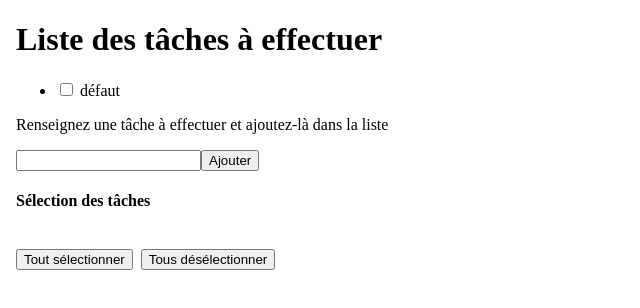
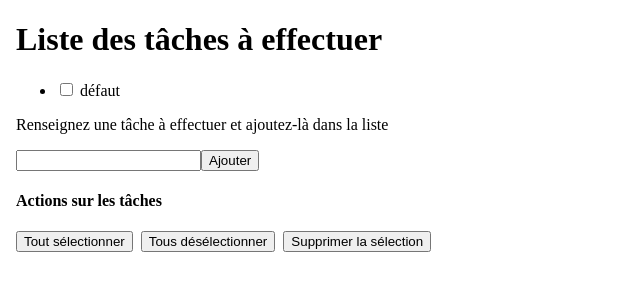
Before and after one commit to didYeah/todolist, an Angular app: page / in a window 1280 px wide. Shown: the top 308 px of the page, without its empty margins (0-640 px from the left). Built offline with nearby package versions, Linux system fonts and the light colour scheme.

Commit message:
Push 20230602 0902

```diff
--- a/src/app/app.module.ts
+++ b/src/app/app.module.ts
@@ -7,13 +7,15 @@ import { ListComponent } from './list/list.component';
 import { AdditemComponent } from './additem/additem.component';
 import { SelectitemComponent } from './selectitem/selectitem.component';
 import { AppRoutingModule } from './app-routing.module';
+import { DeleteltemComponent } from './deleteltem/deleteltem.component';
 
 @NgModule({
   declarations: [
     AppComponent,
     ListComponent,
     AdditemComponent,
-    SelectitemComponent
+    SelectitemComponent,
+    DeleteltemComponent
   ],
   imports: [
     BrowserModule,
--- /dev/null
+++ b/src/app/deleteltem/deleteltem.component.html
@@ -0,0 +1 @@
+<button (click)="deleteSelected()">Supprimer la sélection</button>
--- /dev/null
+++ b/src/app/deleteltem/deleteltem.component.ts
@@ -0,0 +1,23 @@
+import { Component, OnInit, Input, Output, EventEmitter } from '@angular/core';
+
+@Component({
+  selector: 'app-deleteltem',
+  templateUrl: './deleteltem.component.html',
+  styleUrls: ['./deleteltem.component.css']
+})
+export class DeleteltemComponent implements OnInit {
+
+  @Input() allItems: [string, boolean][] =[];
+  @Output() updateltems: EventEmitter<[string, boolean][]> = new EventEmitter<[string, boolean][]>();
+
+  deleteSelected = (): void =>{
+    this.allItems = this.allItems.filter(item => item[1] === false);
+    this.updateltems.emit(this.allItems);
+  }
+
+  constructor() { }
+
+  ngOnInit(): void {
+  }
+
+}
--- a/src/app/selectitem/selectitem.component.html
+++ b/src/app/selectitem/selectitem.component.html
@@ -1,7 +1,7 @@
 
-<h4>Sélection des tâches</h4>
+<h4>Actions sur les tâches</h4>
 <section>
-    <br/>
     <button (click)="selectAll()">Tout sélectionner</button>&nbsp;
-    <button (click)="unselectAll()">Tous désélectionner</button>
+    <button (click)="unselectAll()">Tous désélectionner</button>&nbsp;
+    <button >Supprimer la sélection</button>
 </section>
```
Also changed, not shown: src/app/deleteltem/deleteltem.component.css (added), 2 other files (tests, documents, lock files or other folders).
